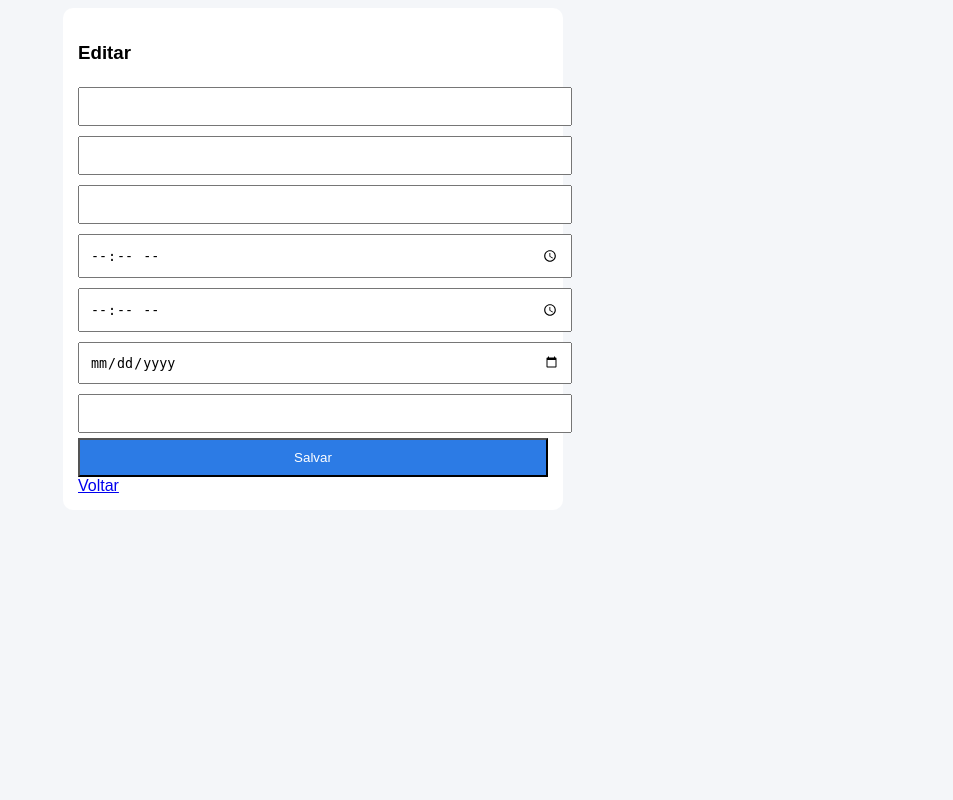
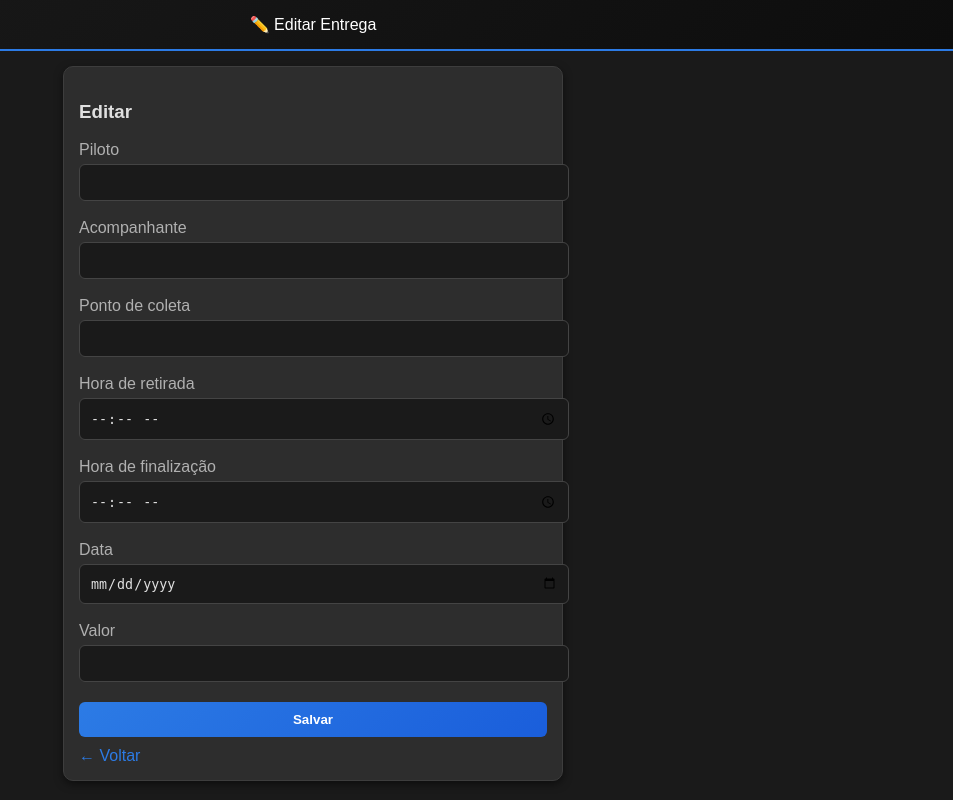
Before and after one commit to RyanAnanias12/entregas_app, a Flask app: page /editar/1 in a window 1280 px wide. Shown: the whole page, without its empty margins (327-1280 px from the left). Run offline with Flask 3, Linux system fonts and the light colour scheme; data that the repository does not hold is empty; some libraries are stand-ins or nearby versions.

Commit message:
Update templates/editar.html to implement dark theme

```diff
--- a/templates/editar.html
+++ b/templates/editar.html
@@ -4,15 +4,97 @@
 <meta charset="UTF-8">
 <title>Editar</title>
 <style>
-body { font-family: Arial; background: #f4f6f9; }
-.container { max-width: 500px; margin:auto; }
-.card { background:white; padding:15px; border-radius:10px; }
-input { width:100%; padding:10px; margin:5px 0; }
-button { width:100%; padding:10px; background:#2c7be5; color:white; }
+body {
+    font-family: Arial;
+    background: #1a1a1a;
+    color: #e0e0e0;
+    margin: 0;
+}
+
+header {
+    background: linear-gradient(135deg, #1a1a1a, #0d0d0d);
+    color: white;
+    padding: 15px;
+    text-align: center;
+    border-bottom: 2px solid #2c7be5;
+}
+
+.container {
+    max-width: 500px;
+    margin:auto;
+    padding: 15px;
+}
+
+.card {
+    background: #2d2d2d;
+    padding:15px;
+    border-radius:10px;
+    border: 1px solid #3d3d3d;
+    box-shadow: 0 3px 8px rgba(0,0,0,0.5);
+}
+
+h3 {
+    color: #e0e0e0;
+}
+
+label {
+    color: #b0b0b0;
+    display: block;
+    margin-top: 8px;
+}
+
+input {
+    width:100%;
+    padding:10px;
+    margin:5px 0 10px 0;
+    background: #1a1a1a;
+    color: #e0e0e0;
+    border: 1px solid #444;
+    border-radius: 6px;
+    transition: 0.2s;
+}
+
+input:focus {
+    outline: none;
+    border-color: #2c7be5;
+    box-shadow: 0 0 0 2px rgba(44,123,229,0.3);
+}
+
+button {
+    width:100%;
+    padding:10px;
+    background: linear-gradient(135deg, #2c7be5, #1a5edb);
+    color:white;
+    border: none;
+    border-radius: 6px;
+    cursor: pointer;
+    font-weight: bold;
+    transition: 0.2s;
+    margin-top: 10px;
+}
+
+button:hover {
+    transform: scale(1.02);
+    box-shadow: 0 4px 12px rgba(44,123,229,0.4);
+}
+
+a {
+    color: #2c7be5;
+    text-decoration: none;
+    display: block;
+    margin-top: 10px;
+    transition: 0.2s;
+}
+
+a:hover {
+    color: #4a9eff;
+}
 </style>
 </head>
 
 <body>
+
+<header>✏️ Editar Entrega</header>
 
 <div class="container">
 <div class="card">
@@ -20,17 +102,32 @@ button { width:100%; padding:10px; background:#2c7be5; color:white; }
 <h3>Editar</h3>
 
 <form method="post">
-<input name="piloto" value="{{ entrega[1] }}">
-<input name="acompanhante" value="{{ entrega[2] }}">
-<input name="ponto" value="{{ entrega[3] }}">
-<input type="time" name="retirada" value="{{ entrega[4] }}">
-<input type="time" name="finalizacao" value="{{ entrega[5] }}">
-<input type="date" name="data_entrega" value="{{ entrega[6] }}">
-<input type="number" step="0.01" name="valor" value="{{ entrega[7] }}">
+
+<label>Piloto</label>
+<input name="piloto" value="{{ entrega.piloto }}">
+
+<label>Acompanhante</label>
+<input name="acompanhante" value="{{ entrega.acompanhante }}">
+
+<label>Ponto de coleta</label>
+<input name="ponto" value="{{ entrega.ponto_coleta }}">
+
+<label>Hora de retirada</label>
+<input type="time" name="retirada" value="{{ entrega.hora_retirada }}">
+
+<label>Hora de finalização</label>
+<input type="time" name="finalizacao" value="{{ entrega.hora_finalizacao }}">
+
+<label>Data</label>
+<input type="date" name="data_entrega" value="{{ entrega.data_entrega }}">
+
+<label>Valor</label>
+<input type="number" step="0.01" name="valor" value="{{ entrega.valor }}">
+
 <button>Salvar</button>
 </form>
 
-<a href="/">Voltar</a>
+<a href="/">← Voltar</a>
 
 </div>
 </div>
```
